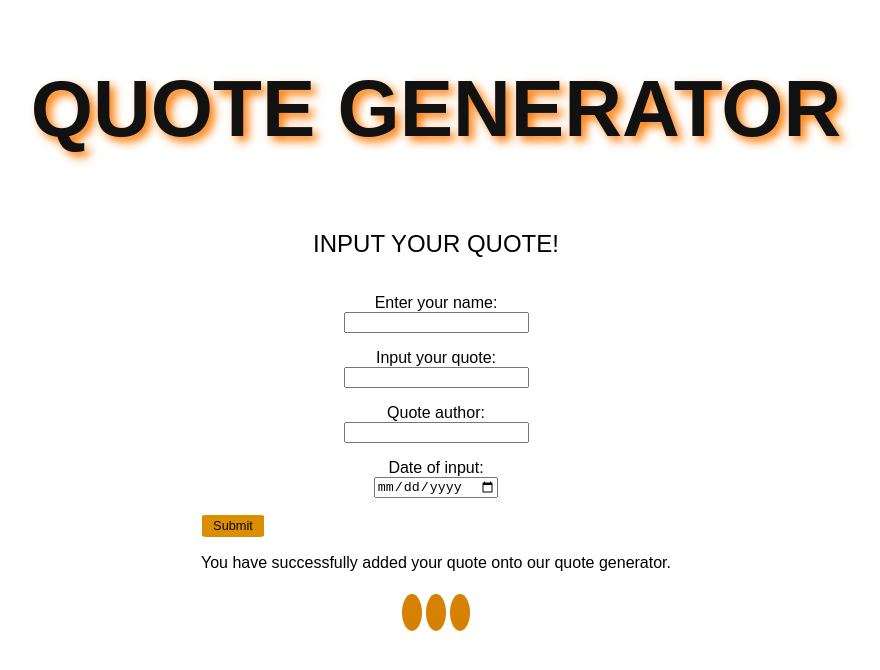
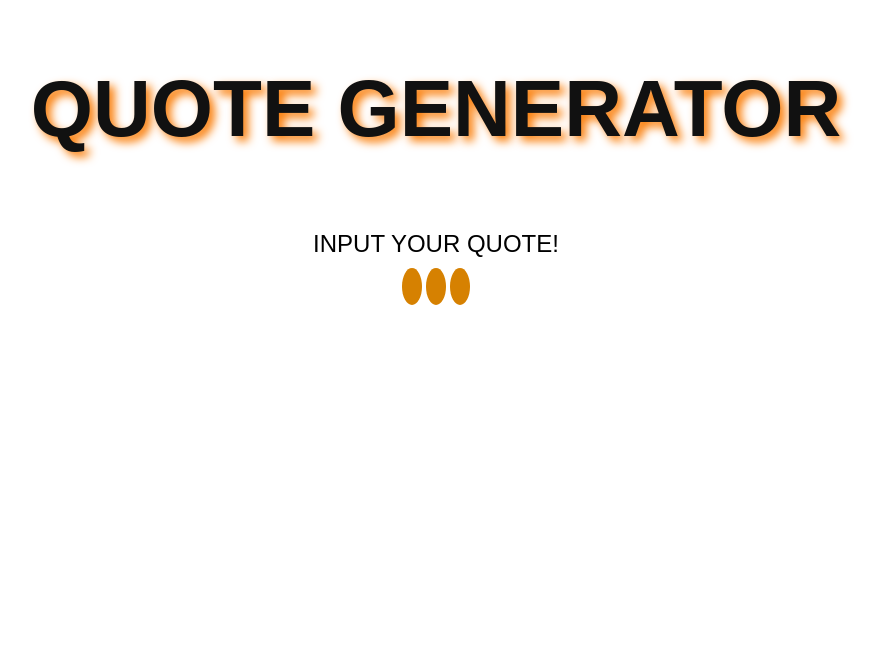
Before and after one commit to Princentaba1/Quote-IP, an Angular app: page / in a window 1280 px wide. Shown: the top 670 px of the page, without its empty margins (204-1084 px from the left). Built offline with nearby package versions, Linux system fonts and the light colour scheme.

Commit message:
12th commit

```diff
--- a/src/app/app.component.css
+++ b/src/app/app.component.css
@@ -18,42 +18,6 @@ h1{
     text-align: center;
     font-size: 2.5rem;
 }
-#form-container{
-    border: 2px solid rgba(0,208,255);
-    display: flex;
-    justify-content: center;
-    align-items: center;
-    text-align: justify;
-    margin: 1%;
-    border-radius: 10px;
-    box-shadow: 3px 3px 8px 10px rgb(250, 122, 2);
-    width: 80vw;
-}
-.form{
-    padding: .5em;
-    display: flex;
-    flex-direction: column;
-    align-items: center;
-}
-.formContent{
-    display: flex;
-    flex-direction: column;
-}
-.button{
-    background-color: rgb(219, 143, 0);
-    color: rgb(8, 8, 8);
-    border: 1px solid white;
-    font-size: .8rem;
-    padding: 1px;
-    width: 5em;
-    height: 1.5rem;
-    border-radius: 9%;
-    transition: 1s;
-}
-.button:hover{
-    transform: scale(1.1,1.1);
-    background-color: rgba(0,0,255);
-}
 footer{
     display: flex;
     justify-content: center;
--- a/src/app/app.component.html
+++ b/src/app/app.component.html
@@ -8,48 +8,6 @@
       <h2 style="text-align: center; font-weight: 400;">INPUT YOUR QUOTE!</h2>
     </div>
 
-    <div class="formContent">
-    <form action="" method="get" name="myform" class="form">
-
-        <div class="form">
-            <label for="name">Enter your name: </label>
-            <input type="text"
-            name="name"
-            id="name"required>
-        </div>
-
-        <div class="form">
-            <label for="QUOTE">Input your quote: </label>
-            <input type="text"
-            name="QUOTE"
-            id="QUOTE"required
-            width="200px;">
-        </div>
-
-        <div class="form">
-            <label for="author">Quote author: </label>
-            <input type="text"
-            name="author"
-            id="author"required>
-        </div>
-
-        <div class="form" >
-            <label for="inputdate">Date of input: </label>
-                <input type="date"
-                name="date"  id="date"
-                onchange="dateResults()"
-                pattern="mm/dd/yyyy"
-                placeholder="mm/dd/yyyy"
-                required>
-        </div>
-
-        <div class="form" style="display: inline;">
-            <INPUT type="submit" class="button" name="button" value="Submit" id="btn" onclick="formResults()" onclick="myFunction()">
-                <p class="popupdesc">You have successfully added your quote onto our quote generator.
-                 </p>
-        </div>
- </form>
-
   <footer>
     <div>
         <a href="tel:+254719251880" class="fa fa-phone-square"></a>
@@ -57,4 +15,3 @@
         <a href="https://www.instagram.com/gitau_ngina/" class="fa fa-instagram"></a>
     </div>
   </footer>
-</div>
--- a/src/app/quote-form/quote-form.component.css
+++ b/src/app/quote-form/quote-form.component.css
@@ -1,23 +1,3 @@
-main{
-    text-align: justify;
-    margin-right: 10vw;
-    margin-left: 10vw;
-    font-family: 'Prompt', sans-serif;
-    font-weight: 200;
-    font-size: 100;
-}
-h1{
-    color: rgb(17, 17, 17);
-    font-family: 'Prompt', sans-serif;
-    font-weight: 700;
-    text-shadow: 5px 5px 10px rgb(250, 122, 2);
-
-}
-.header{
-    padding: 0.1%;
-    text-align: center;
-    font-size: 2.5rem;
-}
 #form-container{
     border: 2px solid rgba(0,208,255);
     display: flex;
@@ -54,21 +34,3 @@ h1{
     transform: scale(1.1,1.1);
     background-color: rgba(0,0,255);
 }
-footer{
-    display: flex;
-    justify-content: center;
-}
-.fa{
-    padding: 10px;
-    margin: 8px 2px;
-    text-align: center;
-    text-decoration: none;
-    border-radius: 50%;
-    background-color: rgb(214, 129, 1);
-    color: rgb(12, 11, 11);
-    transition: all 0.3s;
-}
-.fa:hover{
-    background-color: rgb(2, 39, 250);
-    border: 1px solid white;
-}
```
Also changed, not shown: src/app/quote-form/quote-form.component.html (+1 -20 lines).
